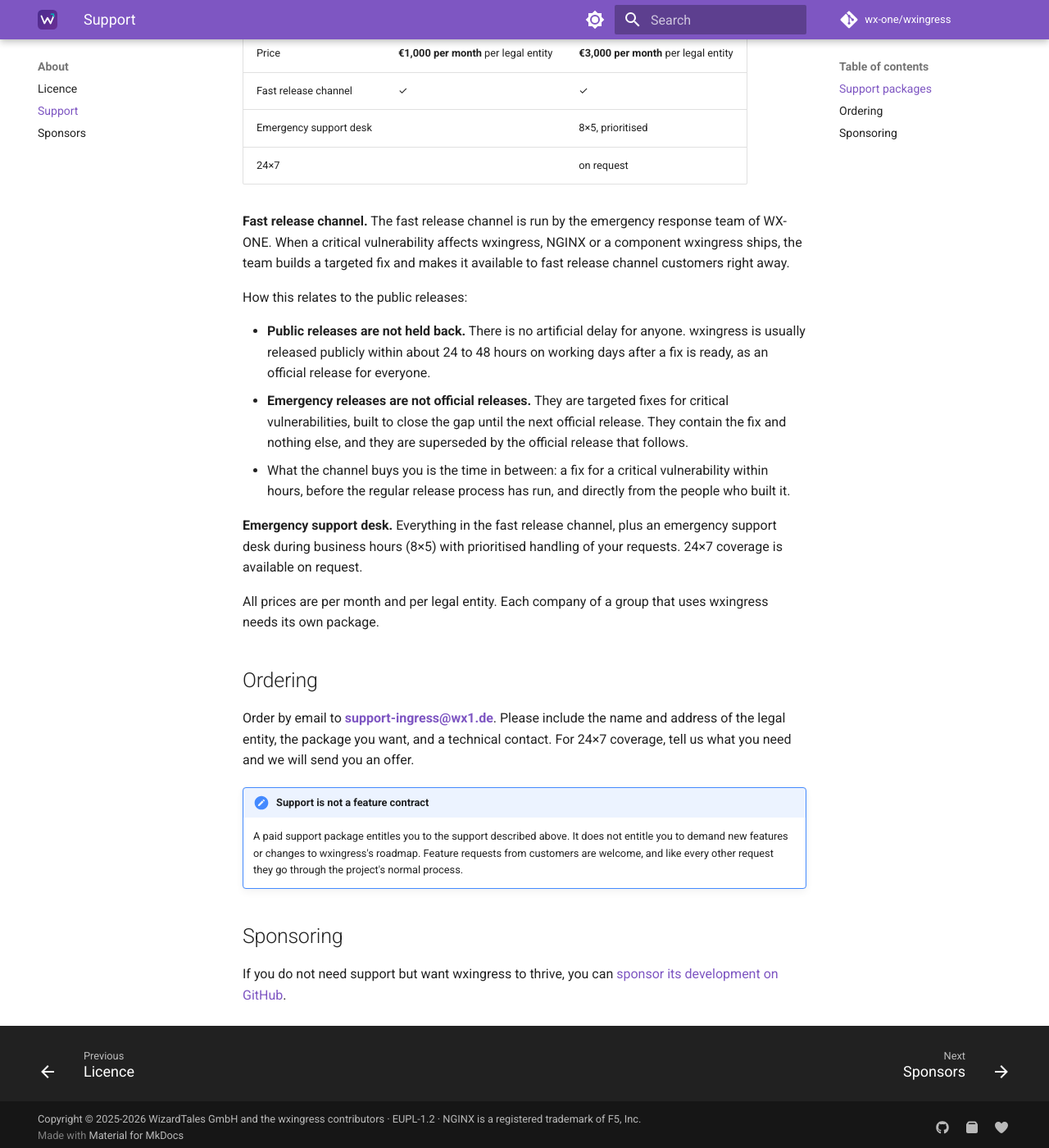
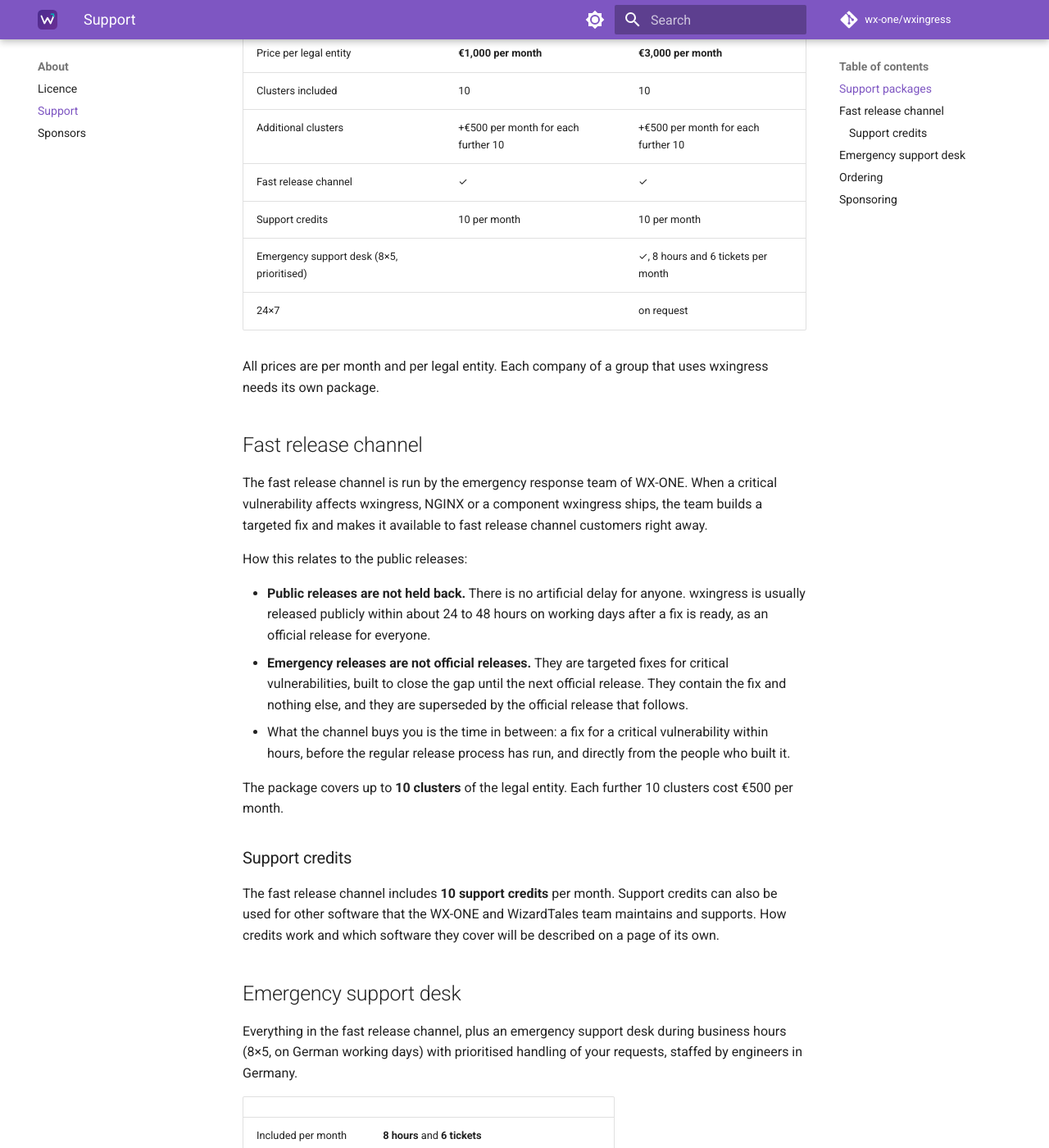
Before and after one commit to wx-one/wxingress, an MkDocs documentation site: the page built from docs/about/support.md, in a window 1280 px wide and 1400 px high, scrolled down 440 px. Shown: the whole window at 82% size. Built offline with MkDocs 1.6.1 and Material for MkDocs 9.7.7, drawn with Linux system fonts in a browser that asks for light colours; comment, search, counter and statistics services are not loaded; some of the changed text lies outside the part shown.

Commit message:
docs: the support page in detail - 10 clusters per package and +€500 for each further 10, 10 support credits in the fast release channel (usable for other software WX-ONE and WizardTales support), the emergency desk's 8 hours and 6 tickets a month, P1 against hours only, €175 per additional hour, response times, what is not included

```diff
--- a/docs/about/support.md
+++ b/docs/about/support.md
@@ -11,14 +11,22 @@ development and gives you a direct line to the people who build it.
 
 | | Fast release channel | Emergency support desk |
 |---|---|---|
-| Price | **€1,000 per month** per legal entity | **€3,000 per month** per legal entity |
+| Price per legal entity | **€1,000 per month** | **€3,000 per month** |
+| Clusters included | 10 | 10 |
+| Additional clusters | +€500 per month for each further 10 | +€500 per month for each further 10 |
 | Fast release channel | ✓ | ✓ |
-| Emergency support desk | | 8×5, prioritised |
+| Support credits | 10 per month | 10 per month |
+| Emergency support desk (8×5, prioritised) | | ✓, 8 hours and 6 tickets per month |
 | 24×7 | | on request |
 
-**Fast release channel.** The fast release channel is run by the emergency response team of WX-ONE.
-When a critical vulnerability affects wxingress, NGINX or a component wxingress ships, the team builds a
-targeted fix and makes it available to fast release channel customers right away.
+All prices are per month and per legal entity. Each company of a group that uses wxingress needs its own
+package.
+
+## Fast release channel
+
+The fast release channel is run by the emergency response team of WX-ONE. When a critical vulnerability
+affects wxingress, NGINX or a component wxingress ships, the team builds a targeted fix and makes it
+available to fast release channel customers right away.
 
 How this relates to the public releases:
 
@@ -31,18 +39,43 @@ How this relates to the public releases:
 - What the channel buys you is the time in between: a fix for a critical vulnerability within hours,
   before the regular release process has run, and directly from the people who built it.
 
-**Emergency support desk.** Everything in the fast release channel, plus an emergency support desk
-during business hours (8×5) with prioritised handling of your requests. 24×7 coverage is available on
-request.
+The package covers up to **10 clusters** of the legal entity. Each further 10 clusters cost €500 per month.
 
-All prices are per month and per legal entity. Each company of a group that uses wxingress needs its own
-package.
+### Support credits
+
+The fast release channel includes **10 support credits** per month. Support credits can also be used for
+other software that the WX-ONE and WizardTales team maintains and supports. How credits work and which
+software they cover will be described on a page of its own.
+
+## Emergency support desk
+
+Everything in the fast release channel, plus an emergency support desk during business hours (8×5, on
+German working days) with prioritised handling of your requests, staffed by engineers in Germany.
+
+| | |
+|---|---|
+| Included per month | **8 hours** and **6 tickets** |
+| A ticket | one problem in one cluster |
+| Critical incidents (P1) | count against the hours, not against the tickets |
+| Additional effort | €175 per hour, in 15-minute increments |
+| Unused hours | expire at the end of the month |
+
+Response times during business hours:
+
+| Priority | Meaning | First response |
+|---|---|---|
+| P1 | production is down or severely impaired | within 2 hours |
+| P2 | a function is impaired, a workaround exists | next working day |
+| P3 | questions, advice | within 2 working days |
+
+Not included: migration projects, implementation work and feature development. These are consulting and
+can be offered separately. 24×7 coverage is available on request, with an on-call surcharge.
 
 ## Ordering
 
 Order by email to **[support-ingress@wx1.de](mailto:support-ingress@wx1.de)**. Please include the name and
-address of the legal entity, the package you want, and a technical contact. For 24×7 coverage, tell us
-what you need and we will send you an offer.
+address of the legal entity, the package you want, the number of clusters, and a technical contact. For
+24×7 coverage, tell us what you need and we will send you an offer.
 
 !!! note "Support is not a feature contract"
     A paid support package entitles you to the support described above. It does not entitle you to
```
